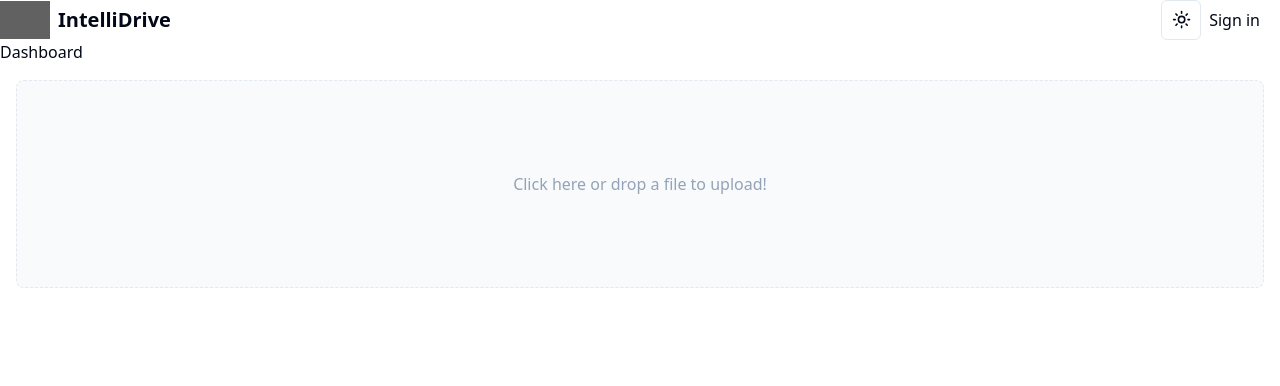
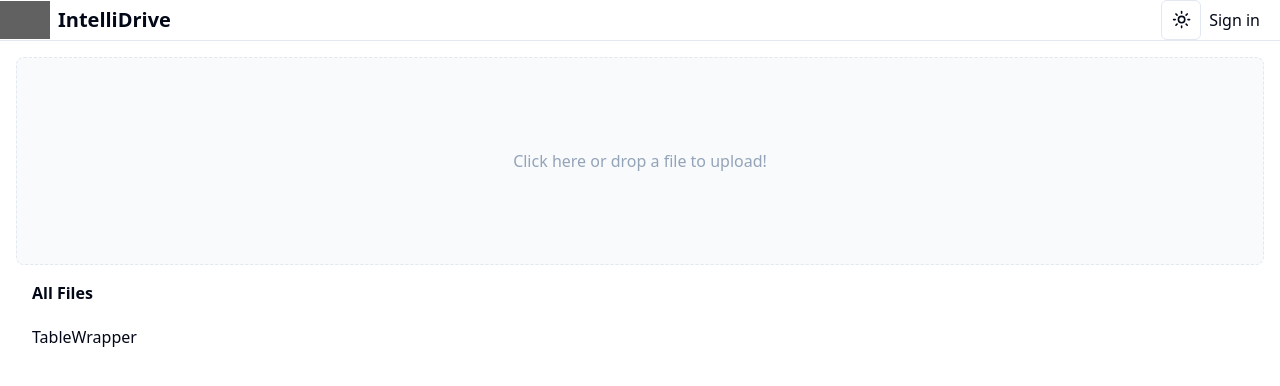
Before and after one commit to stonewerner/IntelliDrive, a Next.js app in the folder intellidrive/: page /dashboard in a window 1280 px wide. Shown: the top 386 px of the page. Built offline with nearby package versions, Linux system fonts and the light colour scheme; no server answers; the database is empty; grey boxes are pictures that could not be loaded.

Commit message:
file upload to firebase works, now listing files 1:45:00

```diff
--- a/intellidrive/app/dashboard/page.tsx
+++ b/intellidrive/app/dashboard/page.tsx
@@ -1,13 +1,36 @@
 import React from 'react'
 import { auth } from '@clerk/nextjs/server'
 import Dropzone from '@/components/Dropzone'
+import { getDocs, collection } from "firebase/firestore";
+import { db, storage } from '@/firebase';
+import { FileType } from '@/typings';
+import TableWrapper from '@/components/table/TableWrapper';
 
-function Dashboard() {
+async function Dashboard() {
   const {userId} = auth();
+
+  const docsResults = await getDocs(collection(db, "users", userId!, "files"))
+  const skeletonFiles: FileType[] = docsResults.docs.map(doc => ({
+    id: doc.id,
+    filename: doc.data().filename || doc.id,
+    timestamp: new Date(doc.data().timestamp?.seconds * 1000) || undefined,
+    fullName: doc.data().fullName,
+    downloadURL: doc.data().downloadURL,
+    type: doc.data().type,
+    size: doc.data().size,
+  }))
+
   return (
-    <div>
-      <div>Dashboard</div>
+    <div className="border-t">
       <Dropzone />
+
+      <section className="container space-y-5">
+        <h2 className="font-bold">All Files</h2>
+        <div>
+          <TableWrapper skeletonFiles={skeletonFiles} />
+        </div>
+      </section>
+
     </div>
   )
 }
--- a/intellidrive/components/Dropzone.tsx
+++ b/intellidrive/components/Dropzone.tsx
@@ -4,6 +4,9 @@ import { cn } from '@/lib/utils';
 import { useUser } from '@clerk/nextjs';
 import React, { useState } from 'react'
 import DropzoneComponent from 'react-dropzone'
+import {addDoc, collection, serverTimestamp, updateDoc, doc} from "firebase/firestore"
+import { db, storage } from '@/firebase';
+import { getDownloadURL, ref, uploadBytes } from '@firebase/storage';
 
 function Dropzone() {
     const maxSize = 20971520; //20MB
@@ -29,16 +32,29 @@ function Dropzone() {
         if (!user) return; // TODO: update firebase rules after october 1st
         setLoading(true);
 
+        const docRef = await addDoc(collection(db, "users", user.id, "files"), {
+            userId: user.id,
+            filename: selectedFile.name,
+            fullName: user.fullName,
+            profileImg: user.imageUrl,
+            timestamp: serverTimestamp(),
+            type: selectedFile.type,
+            size: selectedFile.size,
+        })
+        const imageRef = ref(storage, `users/${user.id}/files/${docRef.id}`);
+        uploadBytes(imageRef, selectedFile).then(async (snapshot) => {
+            const downloadURL = await getDownloadURL(imageRef);
 
-
-
-
+            await updateDoc(doc(db, "users", user.id, "files", docRef.id), {
+                downloadURL: downloadURL,
+            });
+        });
         setLoading(false);
     }
 
 
   return (
-    <DropzoneComponent minSize={0} maxSize={maxSize} onDrop={acceptedFiles => console.log(acceptedFiles)}>
+    <DropzoneComponent minSize={0} maxSize={maxSize} onDrop={onDrop}>
   {({getRootProps, getInputProps, isDragActive, isDragReject, fileRejections}) => {
 
     const isFileTooLarge = fileRejections.length > 0 && fileRejections[0].file.size > maxSize;
--- /dev/null
+++ b/intellidrive/components/table/TableWrapper.tsx
@@ -0,0 +1,10 @@
+import React from 'react'
+import { FileType } from "@/typings";
+
+function TableWrapper({ skeletonFiles }: { skeletonFiles: FileType[] }) {
+  return (
+    <div>TableWrapper</div>
+  )
+}
+
+export default TableWrapper;
--- a/intellidrive/firebase.ts
+++ b/intellidrive/firebase.ts
@@ -21,7 +21,7 @@ const firebaseConfig = {
 };
 
 const app = getApps().length ? getApp() : initializeApp(firebaseConfig);
-const analytics = getAnalytics(app);
+//const analytics = getAnalytics(app);
 const db = getFirestore(app);
 const auth = getAuth(app);
 const storage = getStorage(app);
--- /dev/null
+++ b/intellidrive/typings.ts
@@ -0,0 +1,9 @@
+export type FileType = {
+    id: string,
+    filename: string;
+    fullName: string;
+    timestamp: Date;
+    downloadURL: string;
+    type: string;
+    size: number;
+};
```
